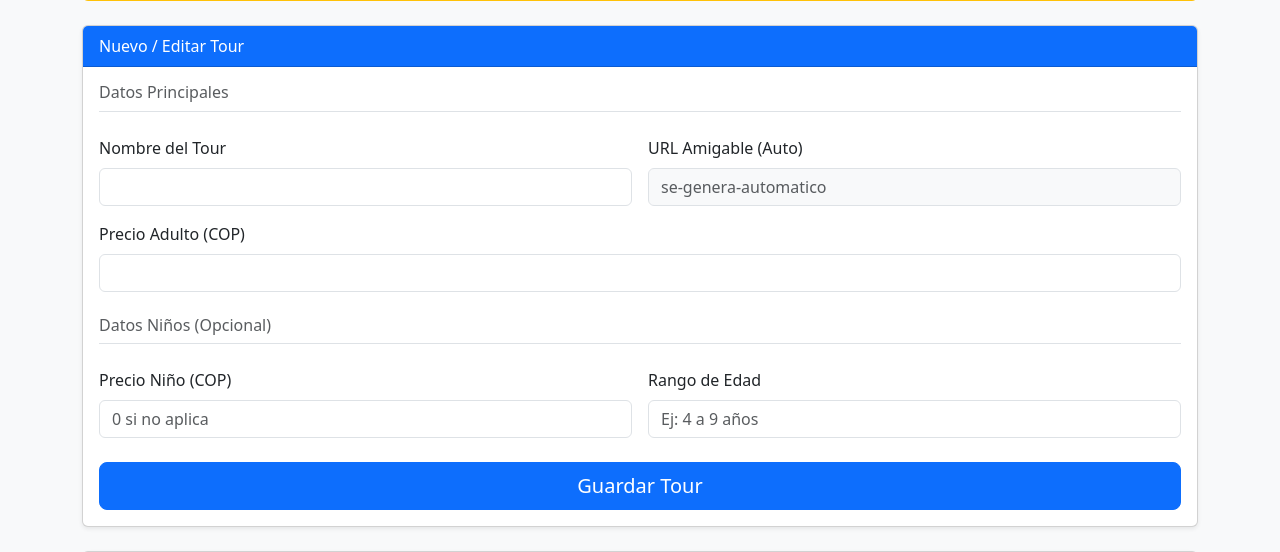
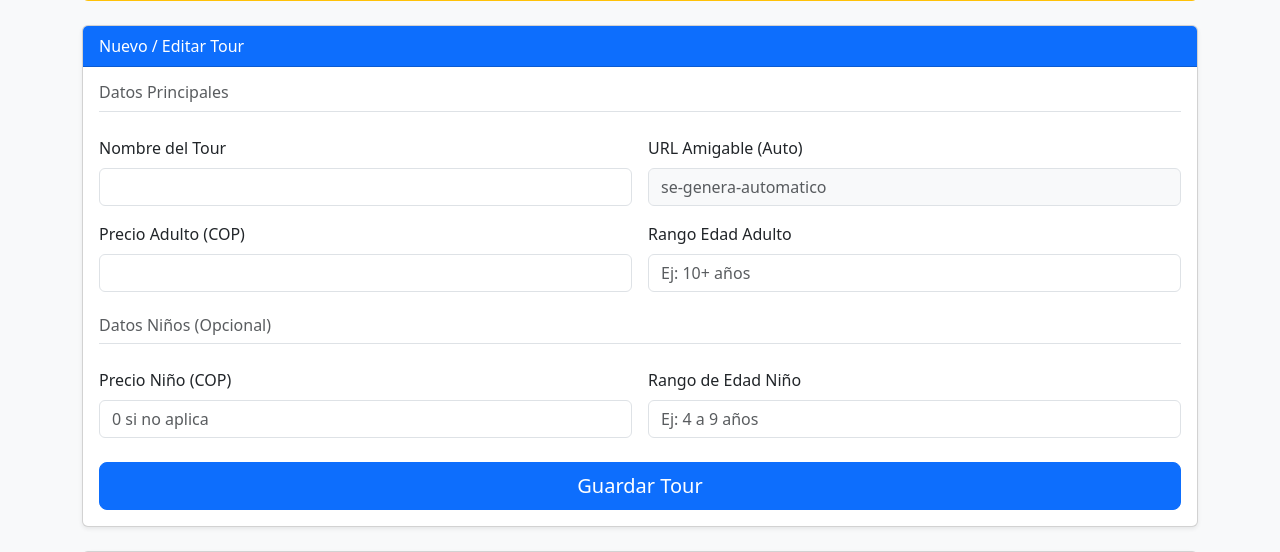
Before and after one commit to Bendelto/precios-divisas, a PHP site: the page made by admin.php in a window 1280 px wide. Shown: the part 254-806 px from the top of the page. Run offline with PHP 8.4, Linux system fonts and the light colour scheme; the visitor is signed in with stand-in values (Sample User, id 1).

Commit message:
Campo edad adulto y logo ajustado

```diff
--- a/admin.php
+++ b/admin.php
@@ -37,8 +37,9 @@ if (isset($_POST['save_config'])) {
 if (isset($_POST['add'])) {
     $nombre = $_POST['nombre'];
     $precio = $_POST['precio'];
+    $rango_adulto = !empty($_POST['rango_adulto']) ? $_POST['rango_adulto'] : ''; // NUEVO CAMPO ADULTO
 
-    // NUEVOS DATOS DE NIÑOS
+    // DATOS DE NIÑOS
     $precio_nino = !empty($_POST['precio_nino']) ? $_POST['precio_nino'] : 0;
     $rango_nino = !empty($_POST['rango_nino']) ? $_POST['rango_nino'] : '';
 
@@ -53,8 +54,9 @@ if (isset($_POST['add'])) {
     $tours[$cleanSlug] = [
         'nombre' => $nombre,
         'precio_cop' => $precio,
-        'precio_nino' => $precio_nino, // Guardar precio niño
-        'rango_nino' => $rango_nino    // Guardar rango edad
+        'rango_adulto' => $rango_adulto, // Guardar rango adulto
+        'precio_nino' => $precio_nino,
+        'rango_nino' => $rango_nino
     ];
 
     file_put_contents($fileTours, json_encode($tours));
@@ -129,9 +131,14 @@ if (isset($_GET['delete'])) {
                     <label class="form-label">URL Amigable (Auto)</label>
                     <input type="text" name="slug" id="inputSlug" class="form-control bg-light" placeholder="se-genera-automatico">
                 </div>
-                <div class="col-md-12">
+
+                <div class="col-md-6">
                     <label class="form-label">Precio Adulto (COP)</label>
                     <input type="number" name="precio" class="form-control" required>
+                </div>
+                <div class="col-md-6">
+                    <label class="form-label">Rango Edad Adulto</label>
+                    <input type="text" name="rango_adulto" class="form-control" placeholder="Ej: 10+ años">
                 </div>
 
                 <div class="col-12 mt-4"><h6 class="text-muted border-bottom pb-2">Datos Niños (Opcional)</h6></div>
@@ -141,7 +148,7 @@ if (isset($_GET['delete'])) {
                     <input type="number" name="precio_nino" class="form-control" placeholder="0 si no aplica">
                 </div>
                 <div class="col-md-6">
-                    <label class="form-label">Rango de Edad</label>
+                    <label class="form-label">Rango de Edad Niño</label>
                     <input type="text" name="rango_nino" class="form-control" placeholder="Ej: 4 a 9 años">
                 </div>
 
@@ -163,7 +170,10 @@ if (isset($_GET['delete'])) {
                             <strong><?= htmlspecialchars($tour['nombre']) ?></strong><br>
                             <small class="text-muted">/<?= $slug ?></small>
                         </td>
-                        <td>$<?= number_format($tour['precio_cop']) ?></td>
+                        <td>
+                            $<?= number_format($tour['precio_cop']) ?><br>
+                            <small class="text-muted"><?= !empty($tour['rango_adulto']) ? $tour['rango_adulto'] : '' ?></small>
+                        </td>
                         <td>
                             <?php if(!empty($tour['precio_nino'])): ?>
                                 $<?= number_format($tour['precio_nino']) ?><br>
```
Also changed, not shown: index.php (+9 -5 lines).
